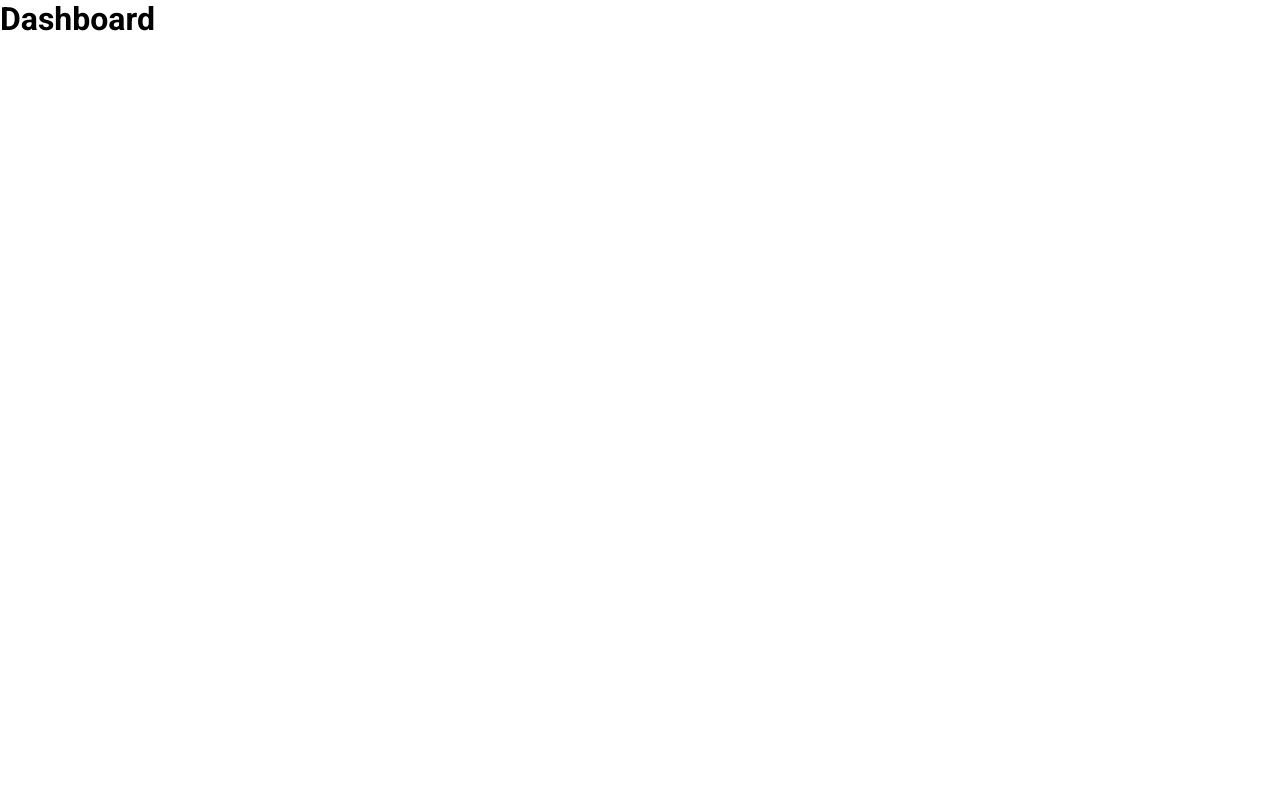
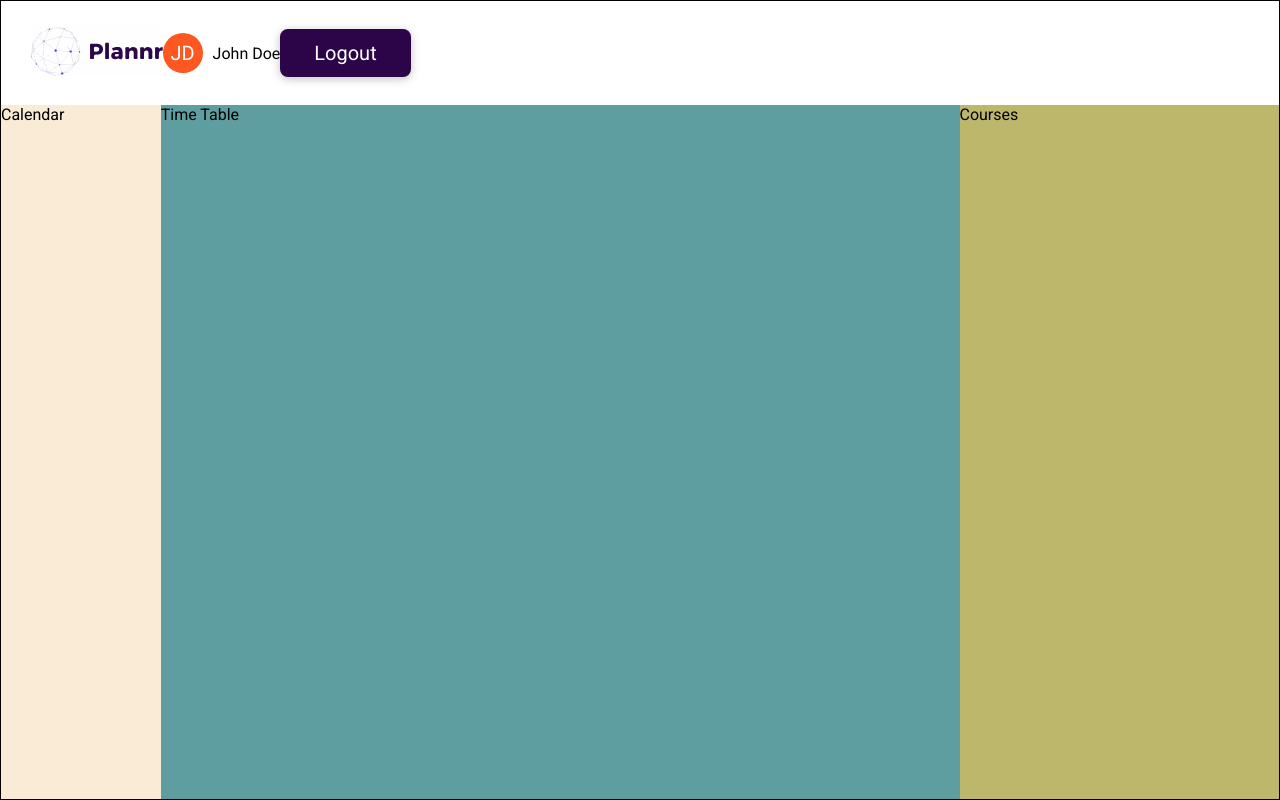
Before and after one commit to nithinmanoj10/Plannr, a React (Create React App) app in the folder plannr_app/: page /dashboard in a window 1280 px wide. Built offline with nearby package versions, Linux system fonts and the light colour scheme.

Commit message:
:sparkles: Started with Dashboard

```diff
--- a/plannr_app/public/css/style.css
+++ b/plannr_app/public/css/style.css
@@ -244,6 +244,55 @@ a {
   }
 }
 
+.dashboard--container {
+  border: 1px solid #000;
+  height: 100vh;
+  display: grid;
+  grid-template-rows: 1.5fr 10fr;
+  grid-template-columns: 1fr 5fr 2fr;
+}
+
+.dashboard__nav-bar {
+  grid-column: 1 / 4;
+  grid-row: 1 / 2;
+  padding: 10px 30px;
+  display: flex;
+  flex-direction: row;
+  align-items: center;
+}
+
+.dashboard__nav-bar__logo {
+  max-height: 50px;
+}
+
+.dashboard__nav-bar .user-info {
+  display: flex;
+  flex-direction: row;
+  align-items: center;
+}
+
+.dashboard__nav-bar .user-info__name {
+  margin-left: 10px;
+}
+
+.dashboard__left-info {
+  background-color: antiquewhite;
+  grid-column: 1 / 2;
+  grid-row: 2/3;
+}
+
+.dashboard__middle-info {
+  background-color: cadetblue;
+  grid-column: 2 / 3;
+  grid-row: 2/3;
+}
+
+.dashboard__right-info {
+  background-color: darkkhaki;
+  grid-column: 3 / 4;
+  grid-row: 2/3;
+}
+
 .App {
   min-height: 100vh;
   max-width: 3020px;
--- /dev/null
+++ b/plannr_app/public/sass/pages/_dashBoard.scss
@@ -0,0 +1,56 @@
+.dashboard {
+  &--container {
+    border: 1px solid #000;
+    height: 100vh;
+
+    display: grid;
+    grid-template-rows: 1.5fr 10fr;
+    grid-template-columns: 1fr 5fr 2fr;
+  }
+
+  &__nav-bar {
+    grid-column: 1 / 4;
+    grid-row: 1 / 2;
+
+    padding: 10px 30px;
+
+    display: flex;
+    flex-direction: row;
+    align-items: center;
+
+    &__logo {
+      max-height: 50px;
+    }
+
+    .user-info {
+      display: flex;
+      flex-direction: row;
+      align-items: center;
+
+      &__avatar {
+      }
+
+      &__name {
+        margin-left: 10px;
+      }
+    }
+  }
+
+  &__left-info {
+    background-color: antiquewhite;
+    grid-column: 1 / 2;
+    grid-row: 2/3;
+  }
+
+  &__middle-info {
+    background-color: cadetblue;
+    grid-column: 2 / 3;
+    grid-row: 2/3;
+  }
+
+  &__right-info {
+    background-color: darkkhaki;
+    grid-column: 3 / 4;
+    grid-row: 2/3;
+  }
+}
--- a/plannr_app/public/sass/style.scss
+++ b/plannr_app/public/sass/style.scss
@@ -8,4 +8,6 @@
 @import "./components/heroBox";
 @import "./components/homePage";
 
+@import "./pages/dashBoard";
+
 @import "./layout/app";
--- a/plannr_app/src/components/Dashboard/Dashboard.js
+++ b/plannr_app/src/components/Dashboard/Dashboard.js
@@ -1,11 +1,41 @@
-import React from "react";
-import Calendar from "./Calendar";
+import * as React from "react";
+import plannrLogo from "../../images/plannr_logo.svg";
+import { useNavigate } from "react-router-dom";
+import Button from "../Buttons/Button";
+import Avatar from "@mui/material/Avatar";
+import Stack from "@mui/material/Stack";
+import { deepOrange, deepPurple } from "@mui/material/colors";
 
 function Dashboard() {
+  const navigate = useNavigate();
+
+  function handleClick() {
+    navigate("/");
+  }
+
   return (
-    <div>
-      <h1>Dashboard</h1>
-      <Calendar />
+    <div className="dashboard--container">
+      <div className="dashboard__nav-bar">
+        <a href="javascript:void(0)" onClick={handleClick}>
+          <img
+            src={plannrLogo}
+            alt="Plannr Logo"
+            className="dashboard__nav-bar__logo"
+          />
+        </a>
+        <div className="user-info">
+          <div className="user-info__avatar">
+            <Stack direction="row" spacing={2}>
+              <Avatar sx={{ bgcolor: deepOrange[500] }}>JD</Avatar>
+            </Stack>
+          </div>
+          <div className="user-info__name">John Doe</div>
+        </div>
+        <Button text="Logout" type="button__solid" />
+      </div>
+      <div className="dashboard__left-info">Calendar</div>
+      <div className="dashboard__middle-info">Time Table</div>
+      <div className="dashboard__right-info">Courses</div>
     </div>
   );
 }
```
Also changed, not shown: 2 other files (tests, documents, lock files or other folders).
